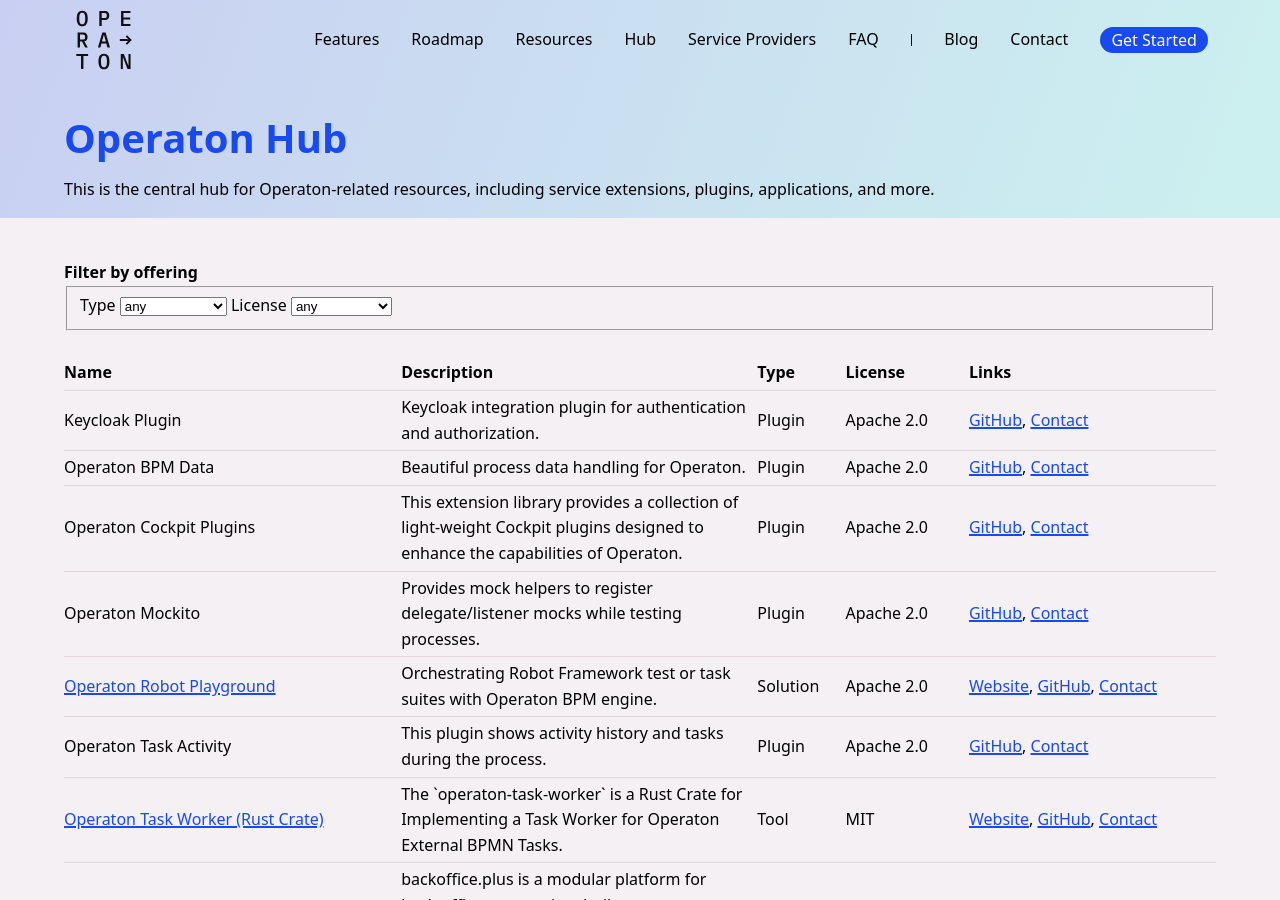
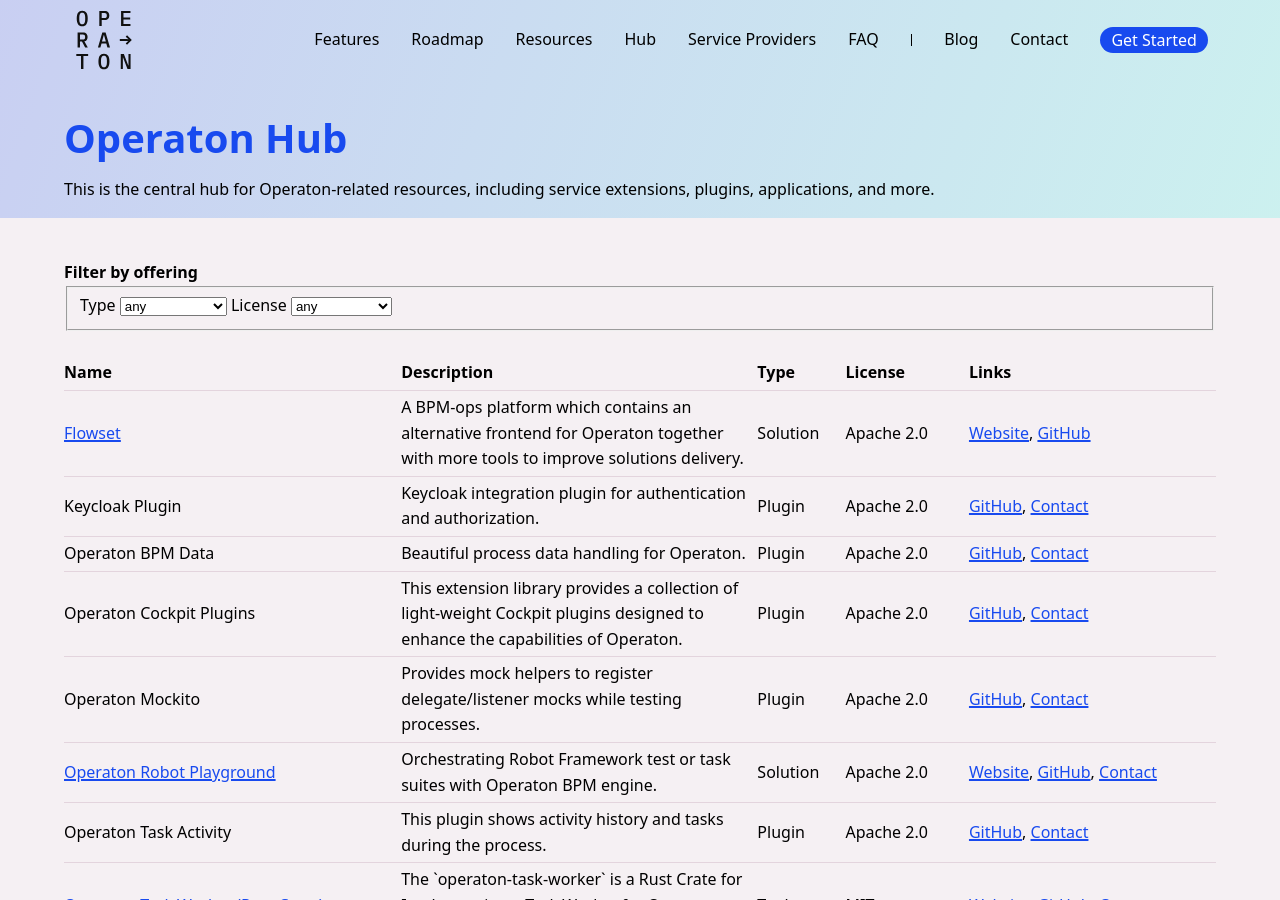
Before and after one commit to operaton/operaton.org, a Jekyll site: the page built from hub.html, in a window 1280 px wide and 900 px high. Built offline with Jekyll 4.4.1, drawn with Linux system fonts in a browser that asks for light colours.

Commit message:
feat(hub): Add Flowset (#79)

```diff
--- a/_data/hub-items.yml
+++ b/_data/hub-items.yml
@@ -85,3 +85,13 @@
       url: https://github.com/ambientelivre/operaton-task-activity-plugin
     - label: Contact
       url: "https://www.ambientelivre.com.br/contato.html"
+- name: Flowset
+  description: >-
+    A BPM-ops platform which contains an alternative frontend for Operaton together with more tools to improve solutions delivery.
+  type: 0
+  license: 2
+  links:
+    - label: Website
+      url: https://flowset.io/
+    - label: GitHub
+      url: "https://github.com/flowset"
```
